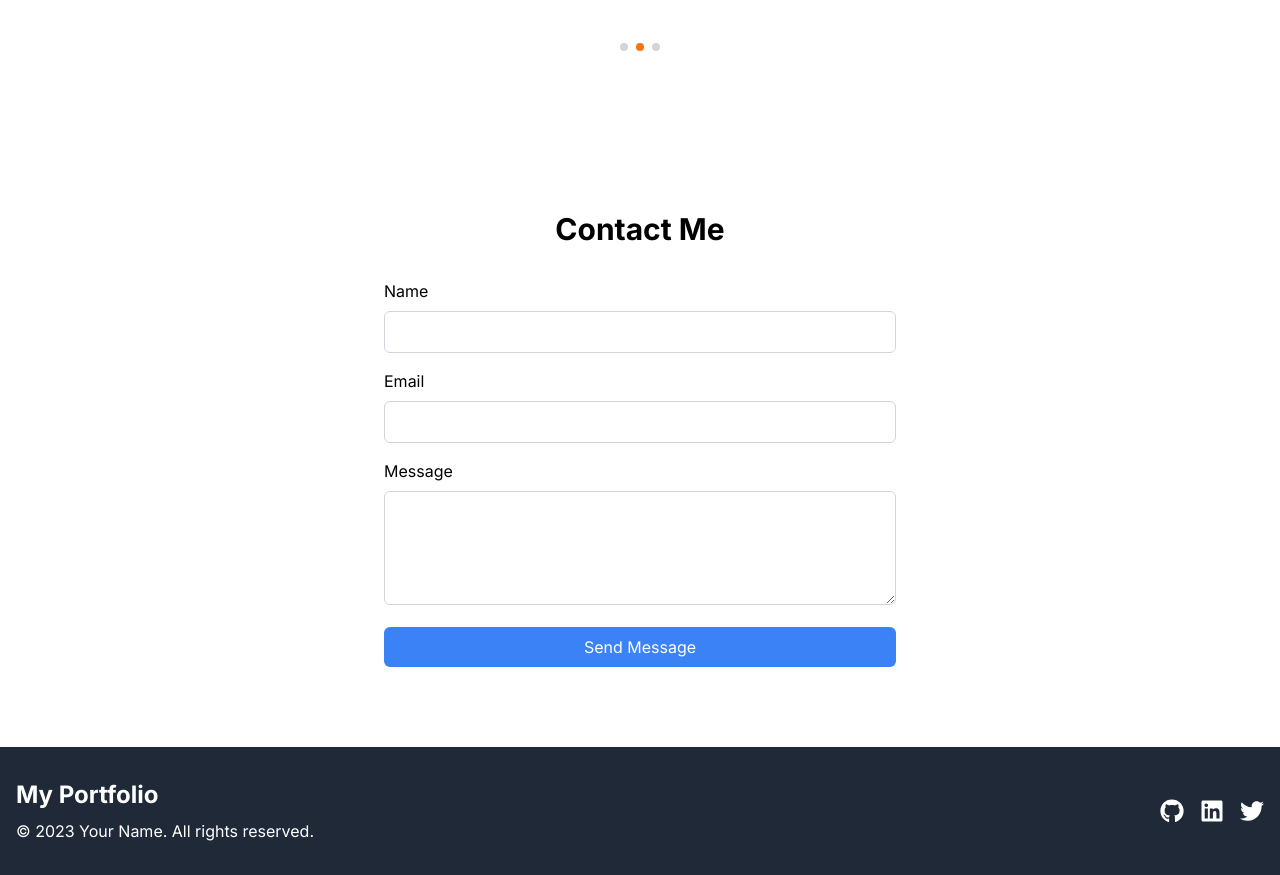
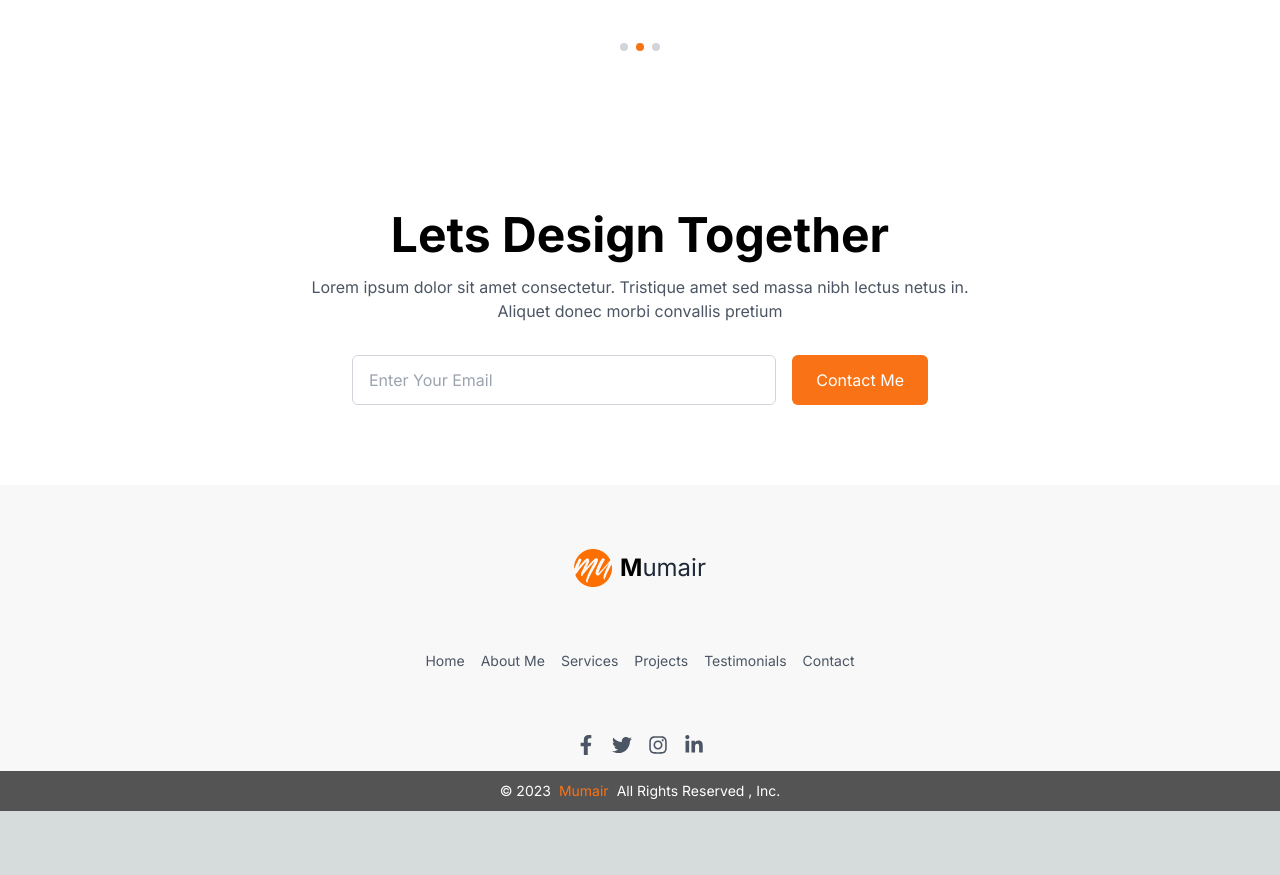
Before and after one commit to 49Harsh/Mugs-portfolio-next.js, a Next.js app: page / in a window 1280 px wide. Shown: the part 3480-4355 px from the top of the page. After the commit the page ends 4291 px from the top, so only its background shows below. Built offline with nearby package versions, Linux system fonts and the light colour scheme.

Commit message:
adding contact page and footer with fnl code

```diff
--- a/app/components/ContactMe.tsx
+++ b/app/components/ContactMe.tsx
@@ -1,79 +1,42 @@
 'use client'
+
 import { useState } from 'react'
 
 const ContactMe = () => {
-  const [formData, setFormData] = useState({
-    name: '',
-    email: '',
-    message: '',
-  })
-
-  const handleChange = (e: React.ChangeEvent<HTMLInputElement | HTMLTextAreaElement>) => {
-    const { name, value } = e.target
-    setFormData((prevData) => ({
-      ...prevData,
-      [name]: value,
-    }))
-  }
+  const [email, setEmail] = useState('')
 
   const handleSubmit = async (e: React.FormEvent<HTMLFormElement>) => {
     e.preventDefault()
-    // Here you would typically send the form data to your server or a third-party service
-    console.log('Form submitted:', formData)
-    // Reset form after submission
-    setFormData({ name: '', email: '', message: '' })
-    // You could also add some user feedback here, like a success message
+    console.log('Form submitted:', email)
+    // Here you would typically send the email to your server or a third-party service
+    setEmail('')
   }
 
   return (
-    <section id="contact" className="py-20">
-      <div className="container mx-auto px-4">
-        <h2 className="text-3xl font-bold mb-8 text-center">Contact Me</h2>
-        <form onSubmit={handleSubmit} className="max-w-lg mx-auto">
-          <div className="mb-4">
-            <label htmlFor="name" className="block mb-2">Name</label>
-            <input
-              type="text"
-              id="name"
-              name="name"
-              value={formData.name}
-              onChange={handleChange}
-              required
-              className="w-full px-3 py-2 border border-gray-300 rounded-md focus:outline-none focus:ring-2 focus:ring-blue-500"
-            />
-          </div>
-          <div className="mb-4">
-            <label htmlFor="email" className="block mb-2">Email</label>
+    <section className="py-20 px-4 md:px-8 bg-white dark:bg-[#1E1E1E] lg:px-16 max-w-7xl mx-auto">
+      <h1 className="text-3xl text-black dark:text-white md:text-4xl lg:text-5xl font-bold text-center mb-4">
+        Lets Design Together
+      </h1>
+      <p className="text-center text-gray-600 dark:text-white mb-8 max-w-2xl mx-auto">
+        Lorem ipsum dolor sit amet consectetur. Tristique amet sed massa nibh lectus
+        netus in. Aliquet donec morbi convallis pretium
+      </p>
+      <form onSubmit={handleSubmit} className="flex flex-col sm:flex-row gap-4 max-w-xl mx-auto">
         <input
           type="email"
-              id="email"
-              name="email"
-              value={formData.email}
-              onChange={handleChange}
+          value={email}
+          onChange={(e) => setEmail(e.target.value)}
+          placeholder="Enter Your Email"
           required
-              className="w-full px-3 py-2 border border-gray-300 rounded-md focus:outline-none focus:ring-2 focus:ring-blue-500"
+          className="flex-grow px-4 py-3 rounded-md border border-gray-300 focus:outline-none focus:ring-2 focus:ring-orange-500"
         />
-          </div>
-          <div className="mb-4">
-            <label htmlFor="message" className="block mb-2">Message</label>
-            <textarea
-              id="message"
-              name="message"
-              value={formData.message}
-              onChange={handleChange}
-              required
-              rows={4}
-              className="w-full px-3 py-2 border border-gray-300 rounded-md focus:outline-none focus:ring-2 focus:ring-blue-500"
-            ></textarea>
-          </div>
         <button
           type="submit"
-            className="w-full bg-blue-500 text-white py-2 px-4 rounded-md hover:bg-blue-600 transition duration-300"
+          className="bg-orange-500 text-white px-6 py-3 rounded-md hover:bg-orange-600 transition duration-300"
         >
-            Send Message
+          Contact Me
         </button>
       </form>
-      </div>
     </section>
   )
 }
--- a/app/components/Footer.tsx
+++ b/app/components/Footer.tsx
@@ -1,29 +1,55 @@
-import { FaGithub, FaLinkedin, FaTwitter } from 'react-icons/fa'
+import React from 'react';
+import Link from 'next/link';
+import Image from 'next/image';
+import Logo from '@/public/images/Subtract.png'
 
-const Footer = () => {
+import { FaFacebookF, FaTwitter, FaInstagram, FaLinkedinIn } from 'react-icons/fa';
+
+const Footer: React.FC = () => {
   return (
-    <footer className="bg-gray-800 text-white py-8">
+    <footer className="bg-[#F8F8F8] dark:bg-[#1E1E1E] pt-16 flex flex-col items-center">
       <div className="container mx-auto px-4">
-        <div className="flex flex-col md:flex-row justify-between items-center">
+        <div className="flex flex-col items-center space-y-16 md:justify-between">
           <div className="mb-4 md:mb-0">
-            <h3 className="text-2xl font-bold">My Portfolio</h3>
-            <p className="mt-2">© 2023 Your Name. All rights reserved.</p>
+            <Link href="/">
+              <span className="text-2xl flex flex-row justify-center items-center">
+                <Image src={Logo} alt="Mumair Logo" width={38} height={38} className="mr-2" />
+                <span className="text-black dark:text-white font-bold">M</span>
+                <span className="text-gray-800 dark:text-white">umair</span>
+              </span>
+            </Link>
           </div>
+          <nav className="mb-4 md:mb-0">
+            <ul className="flex flex-wrap justify-center space-x-4 text-sm text-gray-600">
+              <li><Link href="/">Home</Link></li>
+              <li><Link href="/about">About Me</Link></li>
+              <li><Link href="/services">Services</Link></li>
+              <li><Link href="/projects">Projects</Link></li>
+              <li><Link href="/testimonials">Testimonials</Link></li>
+              <li><Link href="/contact">Contact</Link></li>
+            </ul>
+          </nav>
           <div className="flex space-x-4">
-            <a href="https://github.com/yourusername" target="_blank" rel="noopener noreferrer" className="hover:text-blue-400">
-              <FaGithub size={24} />
+            <a href="#" className="text-gray-600 hover:text-orange-500">
+              <FaFacebookF size={20} />
             </a>
-            <a href="https://linkedin.com/in/yourusername" target="_blank" rel="noopener noreferrer" className="hover:text-blue-400">
-              <FaLinkedin size={24} />
+            <a href="#" className="text-gray-600 hover:text-orange-500">
+              <FaTwitter size={20} />
             </a>
-            <a href="https://twitter.com/yourusername" target="_blank" rel="noopener noreferrer" className="hover:text-blue-400">
-              <FaTwitter size={24} />
+            <a href="#" className="text-gray-600 hover:text-orange-500">
+              <FaInstagram size={20} />
+            </a>
+            <a href="#" className="text-gray-600 hover:text-orange-500">
+              <FaLinkedinIn size={20} />
             </a>
           </div>
         </div>
       </div>
+      <div className="mt-4 bg-[#545454] w-full h-10 flex justify-center items-center text-sm text-white">
+        © 2023 <span className='text-orange-500 mx-2'>Mumair</span>  All Rights Reserved , Inc.
+      </div>
     </footer>
-  )
-}
+  );
+};
 
-export default Footer
+export default Footer;
```
Lines whose indentation alone changed are shown as unchanged.
